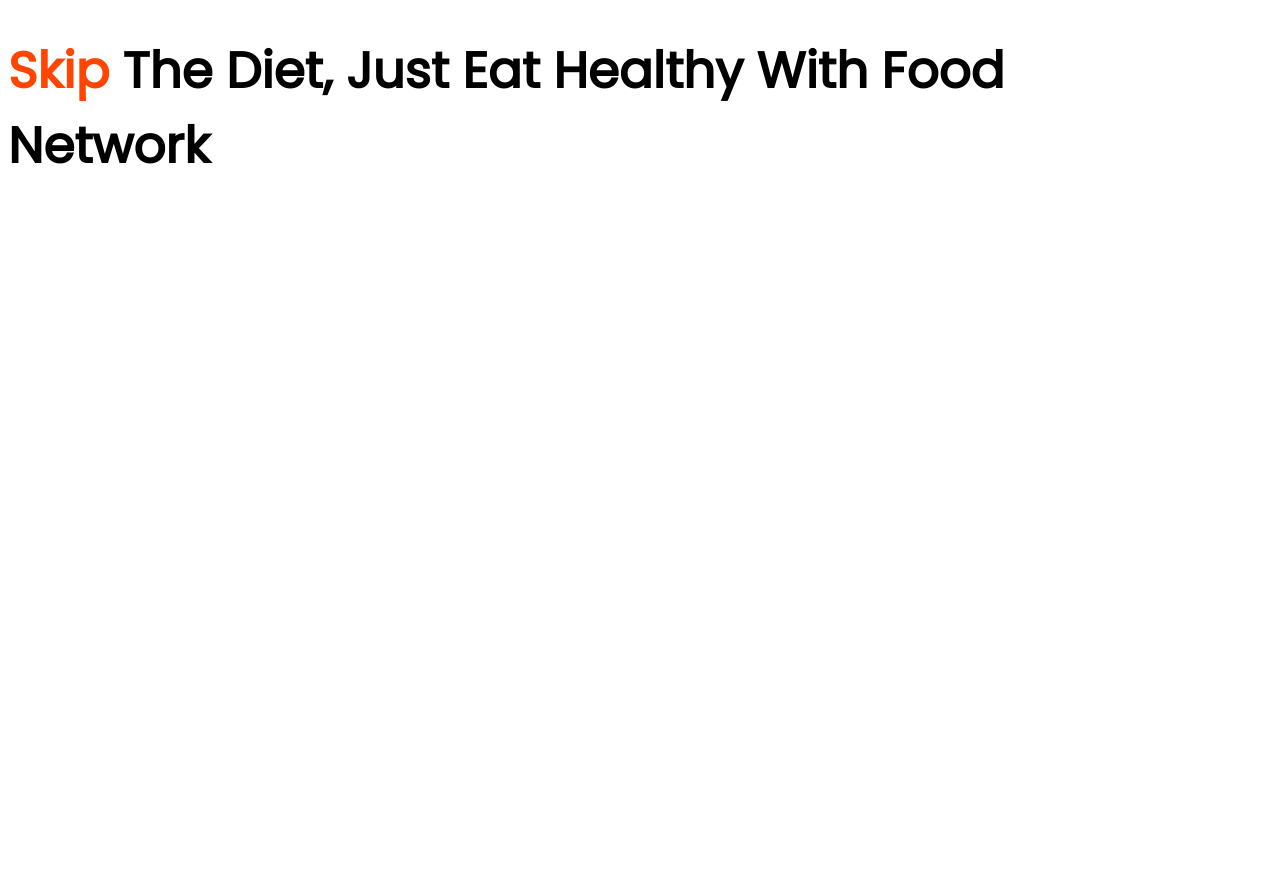
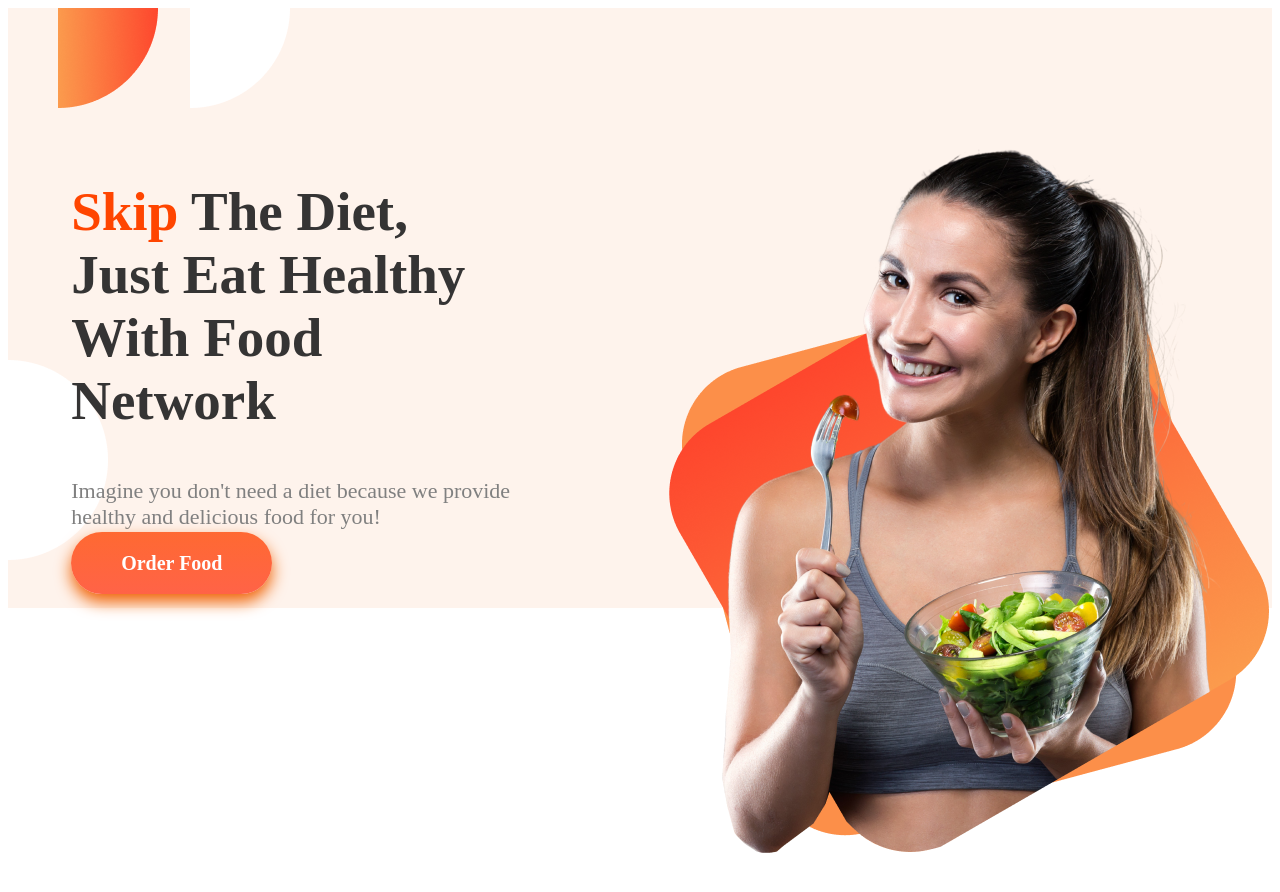
Before and after one commit to Shahanil75/Food-Network, a plain HTML site: page index.html in a window 1280 px wide. Before the commit the page ends 800 px from the top, so only its background shows below. Drawn offline with Linux system fonts and the light colour scheme.

Commit message:
over all commit uploaded

```diff
--- a/index.html
+++ b/index.html
@@ -8,15 +8,26 @@
     <title>Food Network</title>
     <link rel="preconnect" href="https://fonts.googleapis.com">
     <link rel="preconnect" href="https://fonts.gstatic.com" crossorigin>
-    <link href="https://fonts.googleapis.com/css2?family=Poppins&display=swap" rel="stylesheet">
+    <link href="https://fonts.googleapis.com/css2?family=Poppins:wght@600&display=swap" rel="stylesheet">
     <link rel="stylesheet" href="style.css">
 </head>
 
 <body>
-    <h1><span class="orange-change">Skip</span> The Diet,
-        Just Eat Healthy
-        With Food Network</h1>
+    <section class="top-banner">
+        <div class="half-width">
+            <h1><span class="orange-change">Skip</span> The Diet,<br>
+                Just Eat Healthy<br>
+                With Food Network</h1>
+            <p>Imagine you don't need a diet because we provide
+                healthy and delicious food for you!</p>
+            <a class="link-button" target="_blank" href="https://github.com/">Order Food</a>
+        </div>
 
+        <div class="half-width">
+            <img src="images/female/Group 8425.png" alt="">
+
+        </div>
+    </section>
 </body>
 
 </html>
--- a/style.css
+++ b/style.css
@@ -1,11 +1,40 @@
 body{
-    font-family: 'Poppins', sans-serif;
+    font-family: font-family: 'Poppins', sans-serif;
+    margin: : 0;
 }
 h1{
-    font-size: 50px;
+    font-size: 55px;
     padding-right: 100px;
+    color: rgba(49, 48, 48, 0.979);
 }
 
 .orange-change{
     color: orangered;
 }
+p{
+    font-size: 22px;
+    color: grey;
+}
+section{
+    display: flex;
+}
+.half-width{
+    width: 50%;
+    padding-left: 5%;
+    padding-top: 10%;
+}
+.link-button{
+    text-decoration: none;
+    font-size: 20px;
+    color: white;
+    font-weight: 700;
+    background-image: linear-gradient(rgba(255, 68, 0, 0.788),tomato);
+    padding: 20px 50px;
+    border-radius: 50px;
+    text-align: center;
+    box-shadow:  0 8px 16px 0 rgb(240, 100, 7), 0 6px 20px 0 rgba(236, 91, 7, 0);;
+}
+.top-banner{
+background-image: url(images/shapes/7.png);
+background-repeat: no-repeat;
+}
```
